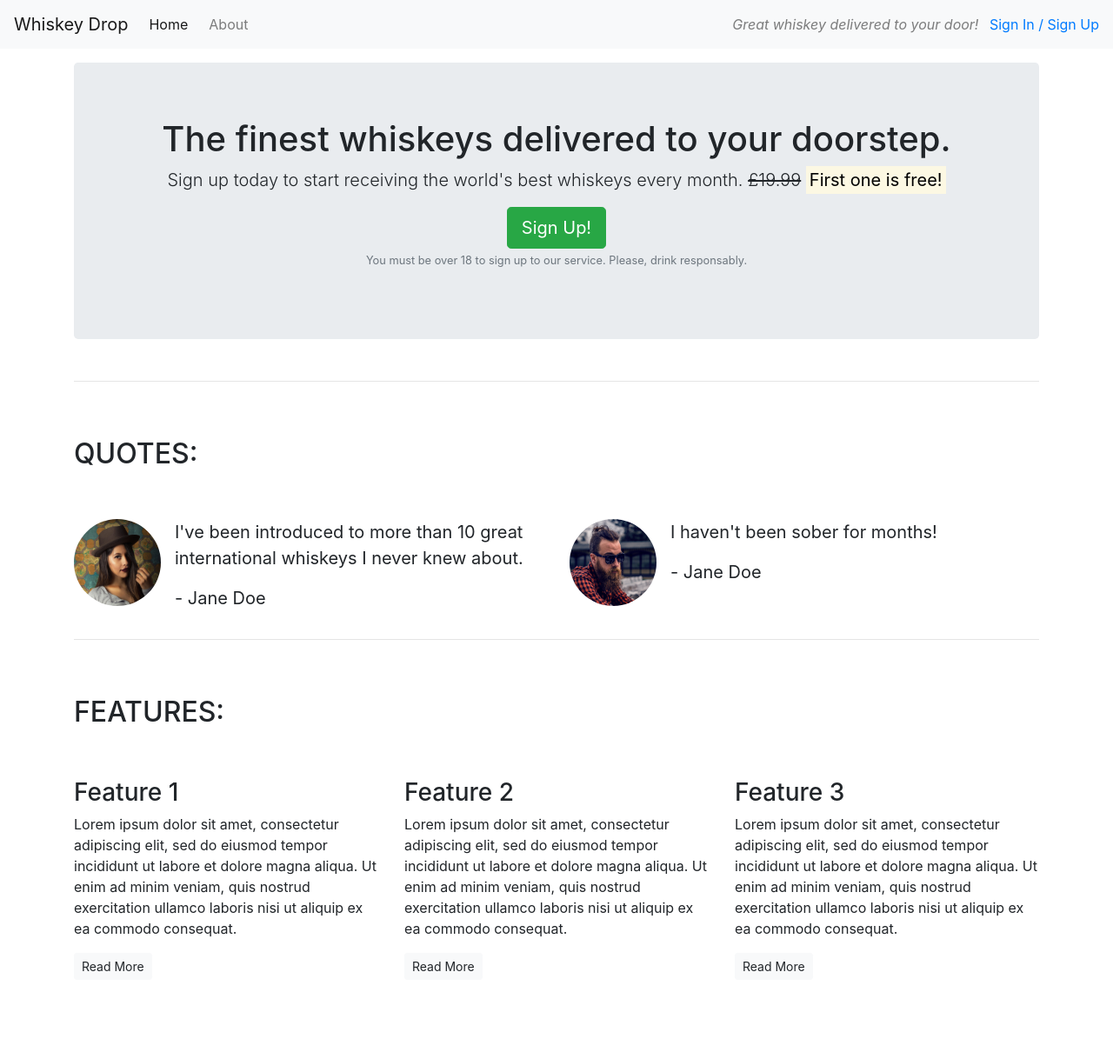
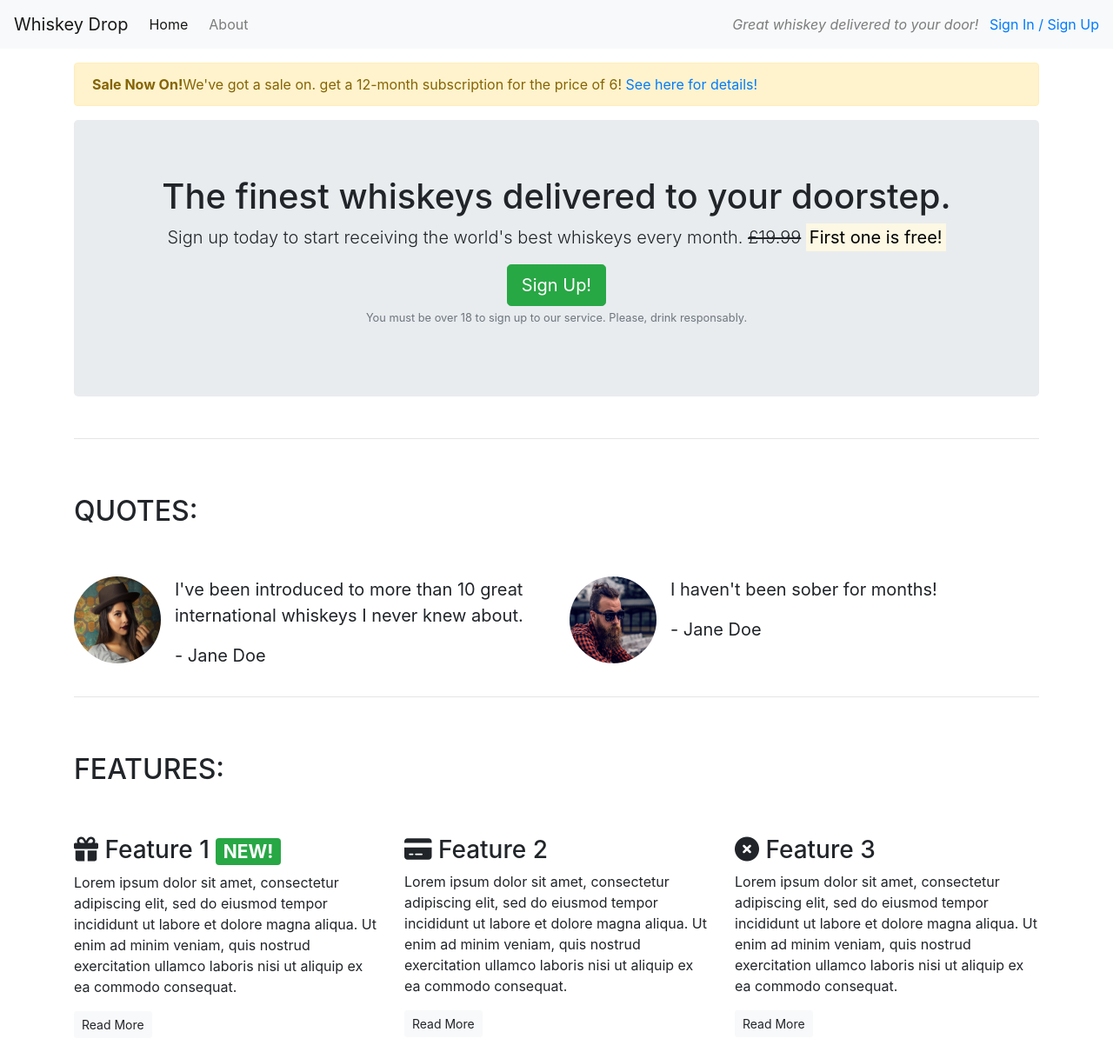
Before and after one commit to omurilolima/learning-bootstrap, a plain HTML site: page index.html in a window 1280 px wide. Shown: the whole page at 87% size. Before the commit the page ends 1143 px from the top, so only its background shows below. Drawn offline with nearby package versions, Linux system fonts and the light colour scheme.

Commit message:
Add icons and alert-warning

```diff
--- a/index.html
+++ b/index.html
@@ -7,6 +7,7 @@
     <title>Whiskey Drop | Taste a new whiskey every month</title>
     <meta name="viewport" content="width=device-width, initial-scale=1.0">
     <link rel="stylesheet" href="https://maxcdn.bootstrapcdn.com/bootstrap/4.1.3/css/bootstrap.min.css">
+    <script src="https://kit.fontawesome.com/49ba80934f.js" crossorigin="anonymous"></script>
 </head>
 
 <body>
@@ -23,6 +24,13 @@
         </div>
     </nav>
     <article class="container mt-3">
+        <div class="row d-none d-sm-block">
+            <div class="col-12">
+                <div class="alert alert-warning">
+                    <strong>Sale Now On!</strong>We've got a sale on. get a 12-month subscription for the price of 6! <a href="">See here for details!</a>
+                </div>
+            </div>
+        </div>
         <!-- Callout -->
         <div class="row">
             <div class="col-12">
@@ -52,7 +60,9 @@
             <div class="row">
                 <div class="col-12 col-md-6">
                     <div class="media">
-                        <img src="/assets/images/girl-image.png" class="rounded-circle mr-3" height="100" width="100">
+                        <div class="d-none d-sm-block">
+                            <img src="/assets/images/girl-image.png" class="rounded-circle mr-3" height="100" width="100">
+                        </div>
                         <div class="media-body">
                             <blockquote class="blockquote">
                                 <p>I've been introduced to more than 10 great international whiskeys I never knew about.</p>
@@ -63,7 +73,9 @@
                 </div>
                 <div class="col-12 col-md-6">
                     <div class="media">
-                        <img src="/assets/images/guy-image.png" class="rounded-circle mr-3" height="100" width="100">
+                        <div class="d-none d-sm-block">
+                            <img src="/assets/images/guy-image.png" class="rounded-circle mr-3" height="100" width="100">
+                        </div>
                         <div class="media-body">
                             <blockquote class="blockquote">
                                 <p>I haven't been sober for months!</p>
@@ -88,21 +100,21 @@
             <div class="row">
                 <div class="col-12 col-md-6 col-lg-4">
                     <div class="feature">
-                        <h3>Feature 1</h3>
+                        <h3><i class="fa-solid fa-gift d-none d-sm-inline"></i> Feature 1 <span class="badge badge-success">NEW!</span></h3>
                         <p>Lorem ipsum dolor sit amet, consectetur adipiscing elit, sed do eiusmod tempor incididunt ut labore et dolore magna aliqua. Ut enim ad minim veniam, quis nostrud exercitation ullamco laboris nisi ut aliquip ex ea commodo consequat.</p>
                         <p><a class="btn btn-sm btn-light" href="">Read More</a></p>
                     </div>
                 </div>
                 <div class="col-12 col-md-6 col-lg-4">
                     <div class="feature">
-                        <h3>Feature 2</h3>
+                        <h3><i class="fa-solid fa-credit-card d-none d-sm-inline"></i> Feature 2</h3>
                         <p>Lorem ipsum dolor sit amet, consectetur adipiscing elit, sed do eiusmod tempor incididunt ut labore et dolore magna aliqua. Ut enim ad minim veniam, quis nostrud exercitation ullamco laboris nisi ut aliquip ex ea commodo consequat.</p>
                         <p><a class="btn btn-sm btn-light" href="">Read More</a></p>
                     </div>
                 </div>
                 <div class="col-12 d-md-none d-lg-block col-lg-4">
                     <div class="feature">
-                        <h3>Feature 3</h3>
+                        <h3><i class="fa-solid fa-circle-xmark d-none d-sm-inline"></i> Feature 3</h3>
                         <p>Lorem ipsum dolor sit amet, consectetur adipiscing elit, sed do eiusmod tempor incididunt ut labore et dolore magna aliqua. Ut enim ad minim veniam, quis nostrud exercitation ullamco laboris nisi ut aliquip ex ea commodo consequat.</p>
                         <p><a class="btn btn-sm btn-light" href="">Read More</a></p>
                     </div>
```
